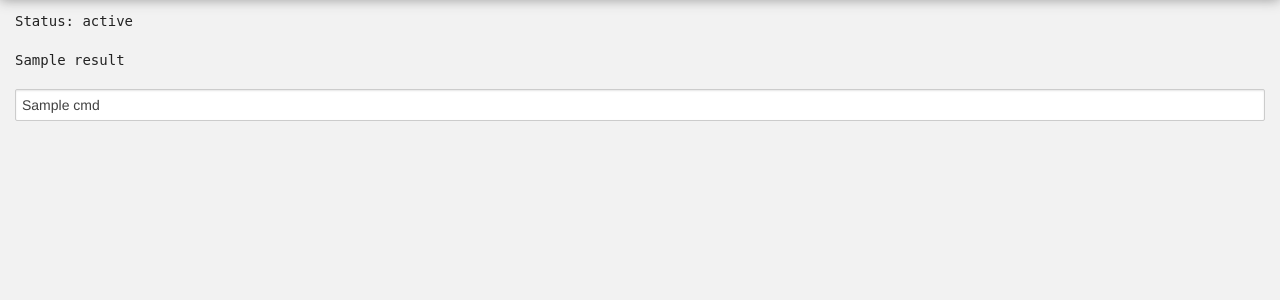
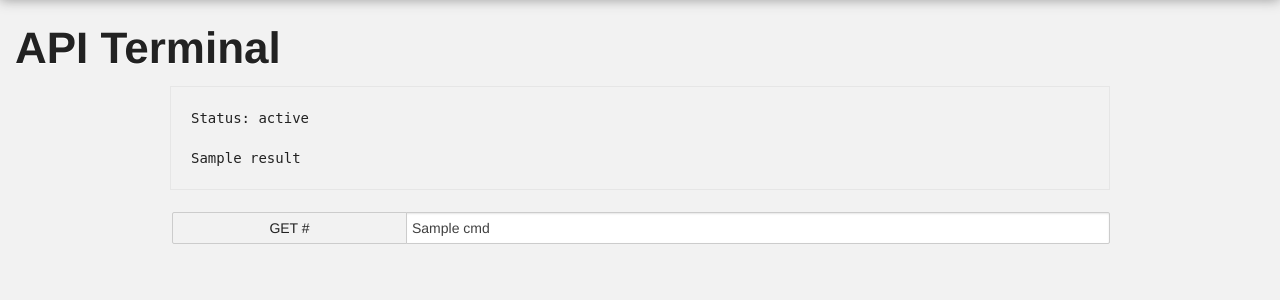
Before and after one commit to ryepdx/bittrails_dashboard, a Flask app: template templates/terminal/index.html in a window 1280 px wide. Shown: the part 45-345 px from the top of the page. Run offline with Flask 2, Linux system fonts and the light colour scheme; the template is opened without the code that fills it: most values are stand-ins (such as "Sample title", 1, 10 or a date in 2020); parts of the project's set-up code (start-up, migrations or seed data) failed here and were passed over; some libraries are stand-ins or nearby versions.

Commit message:
Prettified the API terminal a bit.

```diff
--- a/templates/terminal/index.html
+++ b/templates/terminal/index.html
@@ -1,10 +1,22 @@
 {% extends "base.html" %}
 {% block content %}
+<h1>API Terminal</h1>
 {% if result %}
-<p><tt>Status: {{ status }}</tt></p>
-<p><tt>{{ result }}</tt></p>
+<div class="row collapse">
+    <div class="panel">
+        <p><tt>Status: {{ status }}</tt></p>
+        <p><tt>{{ result }}</tt></p>
+    </div>
+</div>
 {% endif %}
-<form action='.' method='post'>
-<input type="text" name="cmd" value="{{cmd}}" />
+<form action='.' method='get'>
+    <div class="row collapse">
+        <div class="three small-3 large-2 columns">
+            <span class="prefix">GET {{ base_url }}</span>
+        </div>
+        <div class="nine small-9 large-10 columns">
+            <input type="text" id="cmd" name="cmd" value="{{cmd}}" />
+        </div>
+    </div>
 </form>
 {% endblock %}
--- a/terminal/views.py
+++ b/terminal/views.py
@@ -15,4 +15,6 @@ def home():
         status = None
 
     return render_template('%s/index.html' % app.name,
-        cmd = request.form.get('cmd', ''), status = status, result = result)
+        base_url = API.base_url, cmd = request.form.get('cmd', ''),
+        result = json.dumps(result) if status == 200 else result,
+        status = status)
```
